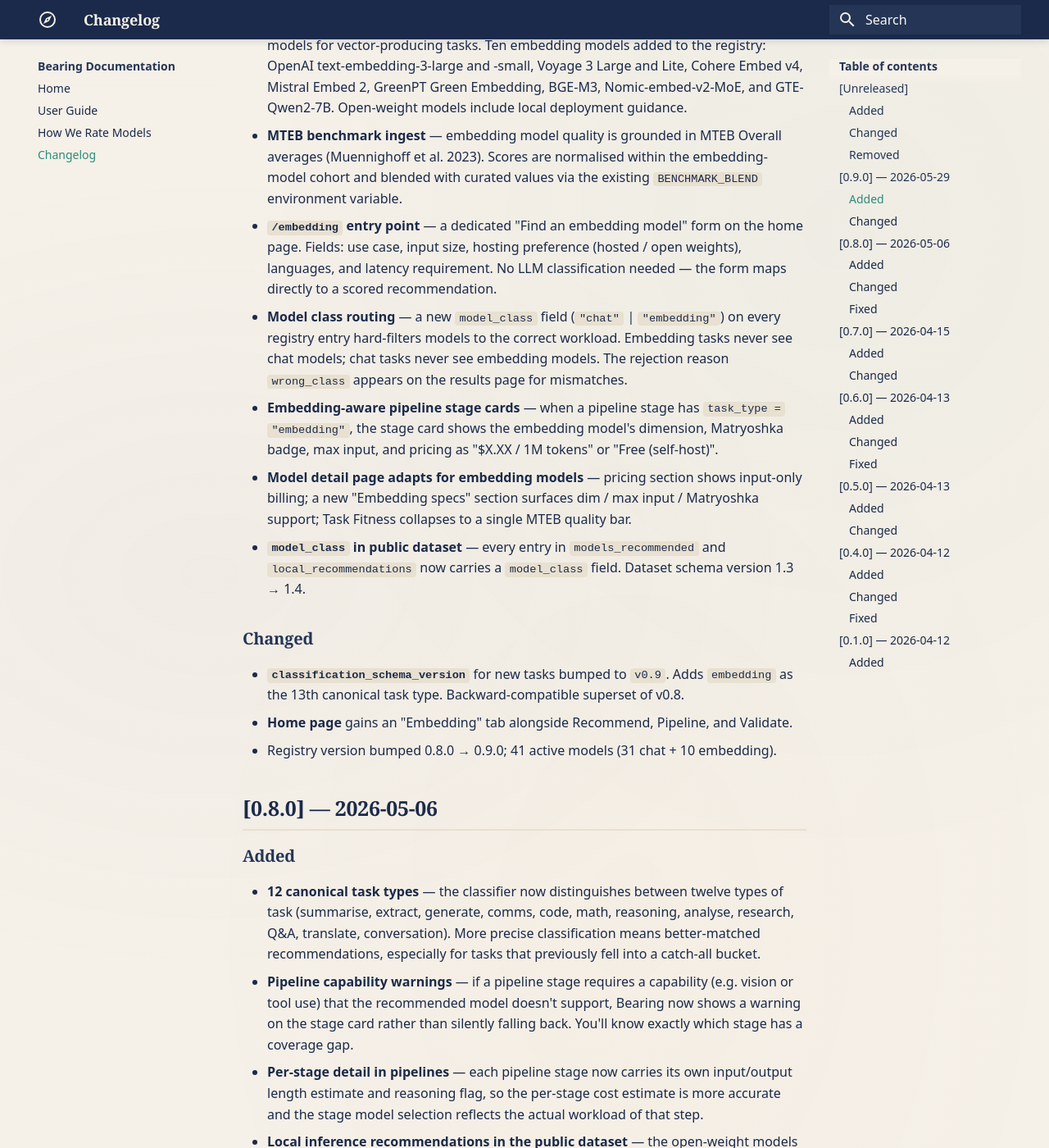
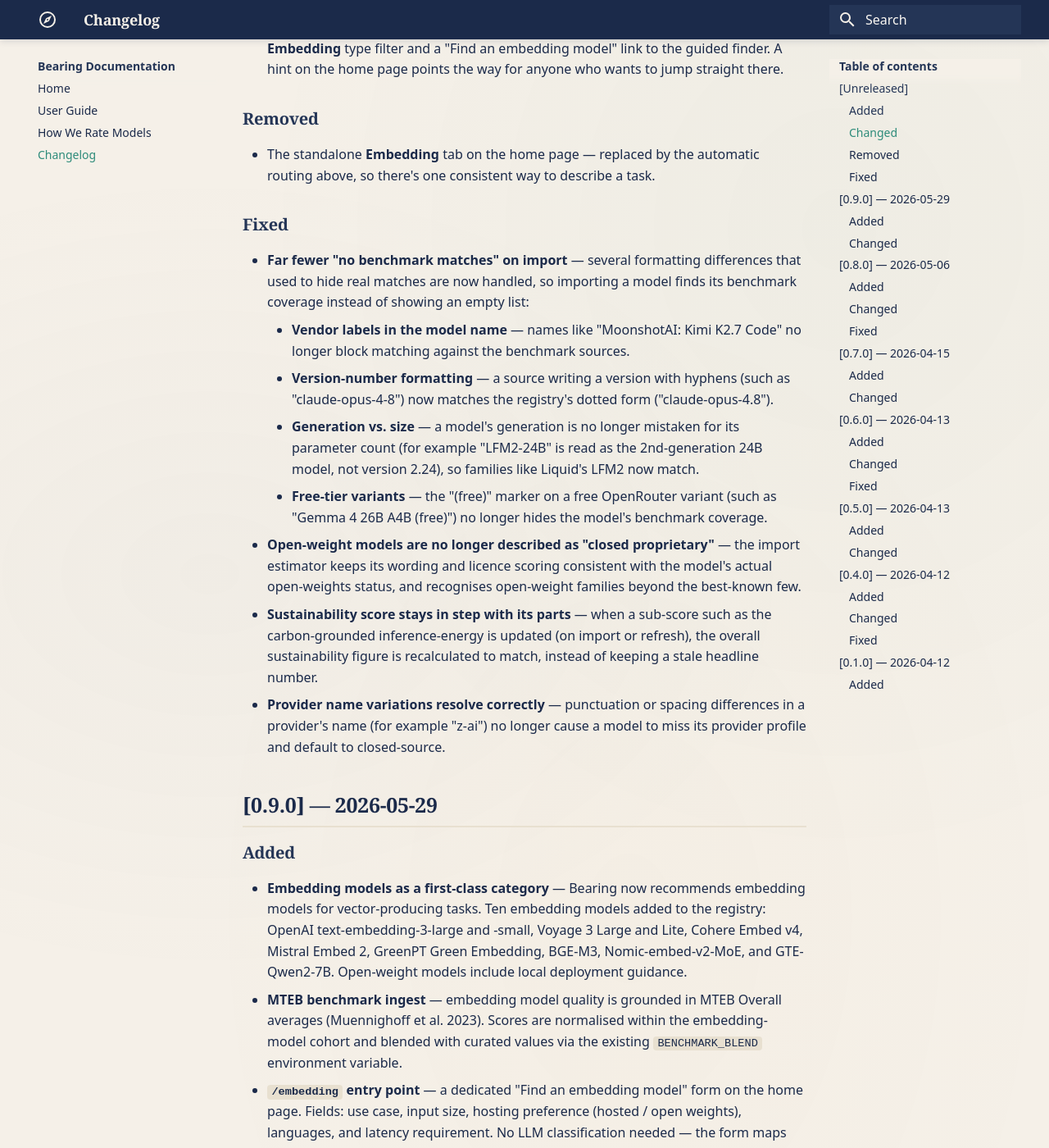
Before and after one commit to tomcwxyz/bearing, an MkDocs documentation site: the page built from docs/changelog.md, in a window 1280 px wide and 1400 px high, scrolled down 1725 px. Shown: the whole window at 82% size. Built offline with MkDocs 1.6.1 and Material for MkDocs 9.7.7, drawn with Linux system fonts in a browser that asks for light colours; some of the changed text lies outside the part shown.

Commit message:
docs: import accuracy + open-weight grounding (changelog + user guide)
Document this session's admin/import-facing improvements:
- Far fewer "no benchmark matches" — vendor labels, version-number
  formatting, generation-vs-param-count, and the free-tier marker.
- More open-weight providers profiled (Liquid, GLM, Phi, Nemotron, Jamba,
  OLMo, Hermes, Cohere) + licence openness grounded.
- Open-weight families from closed providers (Gemma, gpt-oss) recognised.
- Sustainability composite kept in step with its sub-scores.

User guide: import "Confirm benchmark matches" and "Generate Estimates"
steps revised; provenance dot list updated. Docs state bumped to current
master.

```diff
--- a/docs/changelog.md
+++ b/docs/changelog.md
@@ -13,6 +13,9 @@
 - **Weekly automatic refresh** — covered models' carbon scores refresh on their own each week, so ratings keep tracking real-world efficiency over time. New models imported through the admin panel are grounded automatically on import.
 - **Live benchmark re-ingest from the admin panel** — the Benchmarks tab now has a per-source **Re-fetch** button for the three live sources (LMArena, Artificial Analysis, EcoLogits) that pulls fresh data and upserts new snapshots, instead of needing a developer to run a script from a laptop. The old "Refresh" button is relabelled **Reload view** to make clear it only re-reads the database. MTEB and LiveBench are shown disabled with the reason why.
 - **Smarter benchmark alias matching** — mapping a source's model name to a Bearing model is now far less manual. Confident, unambiguous matches are **applied automatically** during a re-fetch; anything uncertain lands in the Unmatched list with **ranked slug suggestions** and a confidence badge, so an admin confirms a pre-filled guess in one click instead of scrolling every model. One shared matcher now backs the import form, the admin UI, auto-apply, and EcoLogits resolution.
+- **More open-weight providers recognised on import** — Liquid (LFM2), Z.ai (GLM), Microsoft (Phi), NVIDIA (Nemotron), AI21 (Jamba), AllenAI (OLMo), Nous Research (Hermes), and Cohere now have provider profiles, so models from them are correctly marked as open-weight (with the right licence openness) instead of falling back to a closed-source default.
+- **Licence openness is now grounded, not guessed** — how open a model's licence is now comes from the provider profile, alongside the existing open-weights status. An open-source-licensed model (for example MIT-licensed Kimi or GLM) is scored as open rather than proprietary, even for providers the AI estimator doesn't recognise by name.
+- **Open-weight families from closed providers are recognised** — some closed providers also publish an open-weight line. Google's **Gemma** and OpenAI's **gpt-oss** are now scored as open-weight (with the right licence), while their closed siblings (Gemini, GPT) stay closed.
 
 ### Changed
 
@@ -23,6 +26,17 @@
 ### Removed
 
 - The standalone **Embedding** tab on the home page — replaced by the automatic routing above, so there's one consistent way to describe a task.
+
+### Fixed
+
+- **Far fewer "no benchmark matches" on import** — several formatting differences that used to hide real matches are now handled, so importing a model finds its benchmark coverage instead of showing an empty list:
+    - **Vendor labels in the model name** — names like "MoonshotAI: Kimi K2.7 Code" no longer block matching against the benchmark sources.
+    - **Version-number formatting** — a source writing a version with hyphens (such as "claude-opus-4-8") now matches the registry's dotted form ("claude-opus-4.8").
+    - **Generation vs. size** — a model's generation is no longer mistaken for its parameter count (for example "LFM2-24B" is read as the 2nd-generation 24B model, not version 2.24), so families like Liquid's LFM2 now match.
+    - **Free-tier variants** — the "(free)" marker on a free OpenRouter variant (such as "Gemma 4 26B A4B (free)") no longer hides the model's benchmark coverage.
+- **Open-weight models are no longer described as "closed proprietary"** — the import estimator keeps its wording and licence scoring consistent with the model's actual open-weights status, and recognises open-weight families beyond the best-known few.
+- **Sustainability score stays in step with its parts** — when a sub-score such as the carbon-grounded inference-energy is updated (on import or refresh), the overall sustainability figure is recalculated to match, instead of keeping a stale headline number.
+- **Provider name variations resolve correctly** — punctuation or spacing differences in a provider's name (for example "z-ai") no longer cause a model to miss its provider profile and default to closed-source.
 
 ## [0.9.0] — 2026-05-29
 
```
Also changed, not shown: docs/user-guide.md (+3 -3 lines), docs/.docs-state.json.
